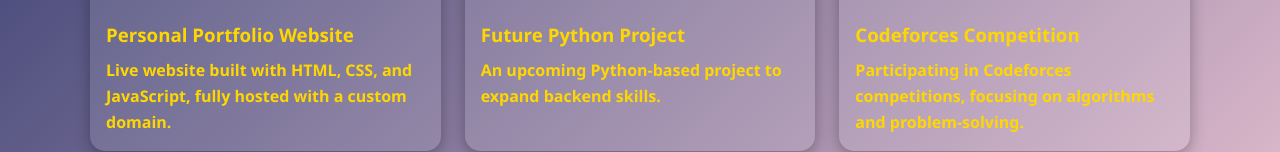
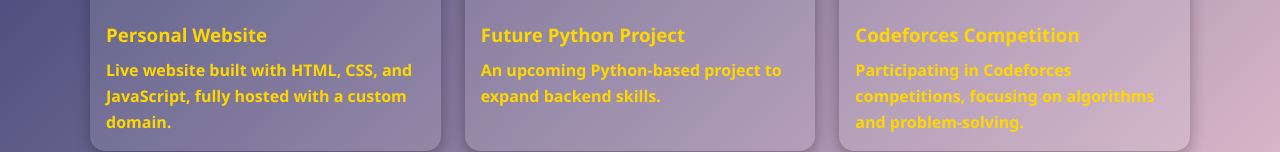
Before and after one commit to powerful10/MyPortfolio, a plain HTML site: page index.html in a window 1280 px wide. Shown: the part 519-671 px from the top of the page. Drawn offline with Linux system fonts and the light colour scheme.

Commit message:
Update index.html

```diff
--- a/index.html
+++ b/index.html
@@ -19,7 +19,7 @@
       <div class="card"><a href="LiveWebsite.html">
         <img src="https://picsum.photos/seed/site/800/600" alt="Personal Website" />
         <div class="card-content">
-          <h3>Personal Portfolio Website</h3>
+          <h3>Personal Website</h3>
           <p>Live website built with HTML, CSS, and JavaScript, fully hosted with a custom domain.</p>
         </div></a>
       </div>
```
